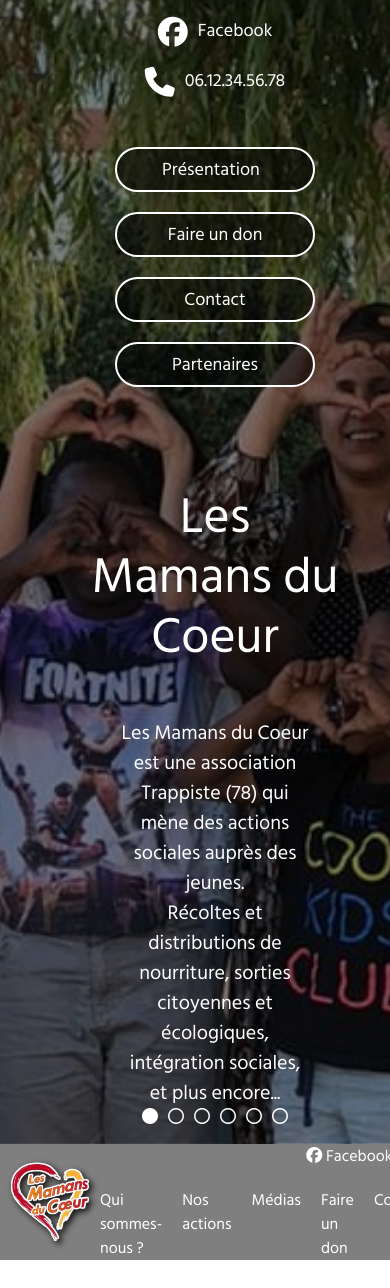
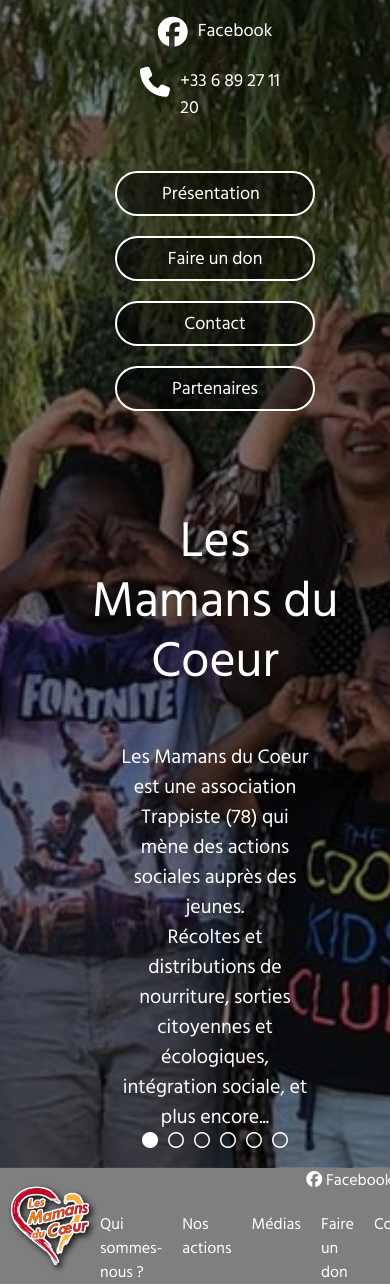
Before and after one commit to MamansDuCoeur/mamansducoeur.github.io, a plain HTML site: page index.html in a window 390 px wide. Shown: the part 333-1621 px from the top of the page. Drawn offline with Linux system fonts and the light colour scheme.

Commit message:
Changement du numéro de téléphone

```diff
--- a/index.html
+++ b/index.html
@@ -34,9 +34,9 @@
                     <i class="fa-brands fa-facebook"></i>
                     Facebook
                 </a>
-                <a href="tel:+33612345678" class="social-link">
+                <a href="tel:+33689271120" class="social-link">
                     <i class="fa-solid fa-phone"></i>
-                    06.12.34.56.78
+                    +33 6 89 27 11 20
                 </a>
             </div>
 
@@ -62,7 +62,7 @@
 
             <p>Les Mamans du Coeur est une association Trappiste (78) qui mène des actions sociales auprès des jeunes.
             </p>
-            <p>Récoltes et distributions de nourriture, sorties citoyennes et écologiques, intégration sociales, et plus
+            <p>Récoltes et distributions de nourriture, sorties citoyennes et écologiques, intégration sociale, et plus
                 encore...</p>
         </div>
 
```
